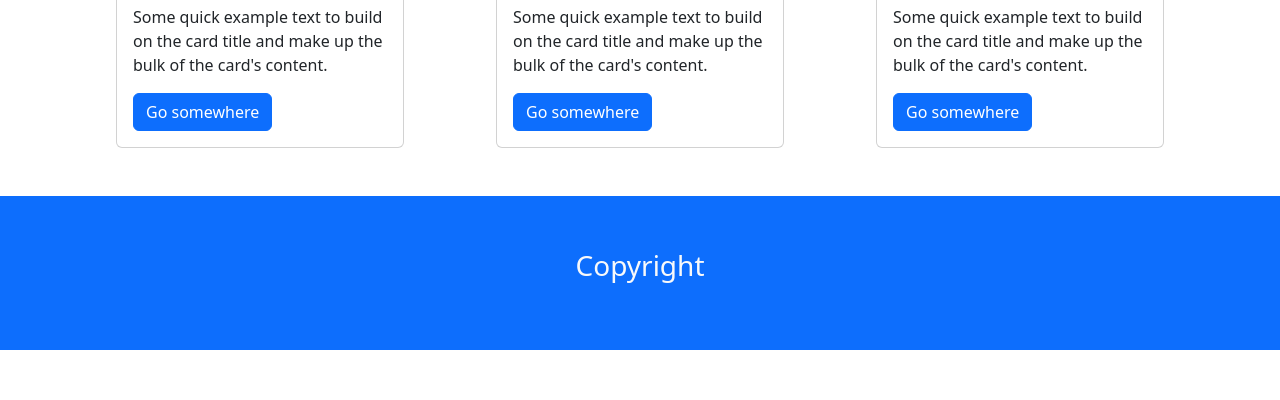
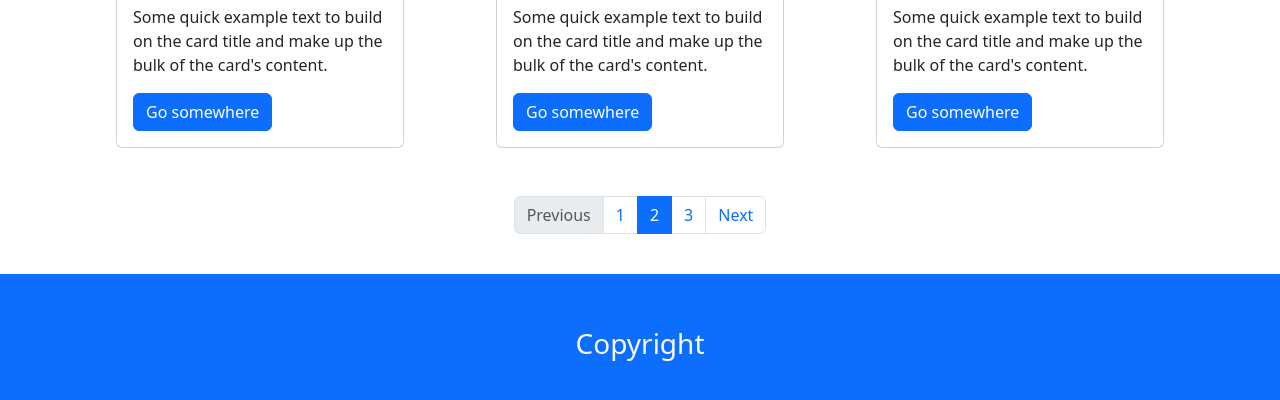
Before and after one commit to npocma/card, a plain HTML site: page index.html in a window 1280 px wide. Shown: the part 817-1217 px from the top of the page. Before the commit the page ends 1167 px from the top, so only its background shows below. Drawn offline with Linux system fonts and the light colour scheme.

Commit message:
favicon and pagination added

```diff
--- a/index.html
+++ b/index.html
@@ -4,7 +4,8 @@
 <head>
   <meta charset="UTF-8">
   <meta name="viewport" content="width=device-width, initial-scale=1.0">
-  <title>Offcanvas</title>
+  <title>Bootstrap</title>
+  <link rel="shortcut icon" href="https://e7.pngegg.com/pngimages/439/345/png-clipart-bootstrap-logo-thumbnail-tech-companies.png" type="image/x-icon">
   <link rel="stylesheet" href="./bootstrap.css">
 </head>
 
@@ -132,7 +133,21 @@
   </div>
 
 
-
+  <nav aria-label="bootstrap pagination" class="d-flex justify-content-center  my-4">
+    <ul class="pagination">
+      <li class="page-item disabled">
+        <a class="page-link">Previous</a>
+      </li>
+      <li class="page-item"><a class="page-link" href="#">1</a></li>
+      <li class="page-item active" aria-current="page">
+        <a class="page-link" href="#">2</a>
+      </li>
+      <li class="page-item"><a class="page-link" href="#">3</a></li>
+      <li class="page-item">
+        <a class="page-link" href="#">Next</a>
+      </li>
+    </ul>
+  </nav>
 
   <div class="footer bg-primary py-5">
     <p class="text-center text-light fs-3">Copyright </p>
```
